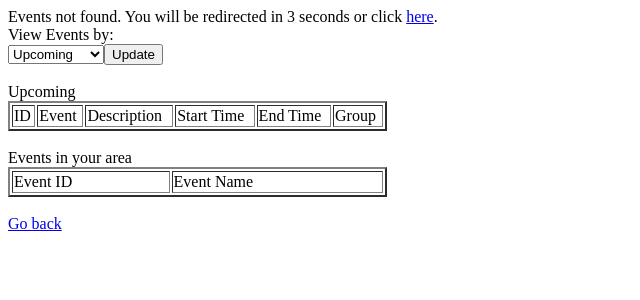
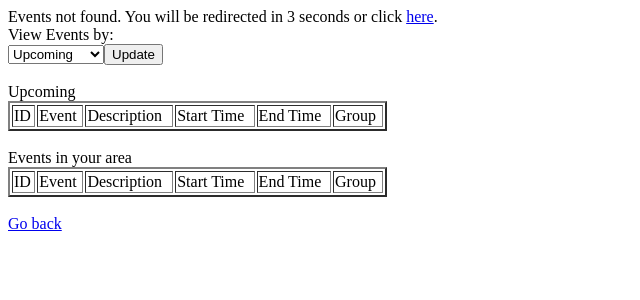
Before and after one commit to nislam17/Meetup, a PHP site: page /events.php in a window 1280 px wide. Shown: the top 300 px of the page, without its empty margins (0-640 px from the left). Run offline with PHP 8.4, Linux system fonts and the light colour scheme; data that the repository does not hold is empty.

Commit message:
made nearby locations more detailed

```diff
--- a/dbproject/events.php
+++ b/dbproject/events.php
@@ -102,21 +102,29 @@ $stmt->close();
 }
 
 echo "Events in your area";
-if ($stmt = $mysqli->prepare("select event_id, title from events where zip = (select zipcode from member where username = ?) and event_id not in (select event_id from attend where username = ?)")) {
+if ($stmt = $mysqli->prepare("select event_id,title,e.description,start_time,end_time,group_id,group_name
+							  from (events e join groups using (group_id)) join attend a using (event_id)
+							  where zip = (select zipcode from member where username = ?) and event_id not in (select event_id from attend where username = ?)")) {
 //if ($stmt = $mysqli->prepare("select event_id, title from events")) {
 $stmt->bind_param("ss", $_SESSION["username"], $_SESSION["username"]);
 $stmt->execute();
-$stmt->bind_result($eid, $name);
+  $stmt->bind_result($id,$title,$description,$stime,$etime,$gid,$group);
 echo '<table border = "2" width = 30%">';
-echo "<tr><td> Event ID </td><td> Event Name </td></tr>";
+  echo "<tr><td>ID</td><td>Event</td><td>Description</td><td>Start Time</td><td>End Time</td><td>Group</td></tr><br />";
 while ($stmt->fetch()) {
  //$name = n12br(htmlspecialchars($name));
- echo "<tr>";
- echo "<td> $eid</td>";
- echo "<td><a href='event_page.php?event_id=";
- echo $eid;
- echo "'\>$name</a></td>";
- echo "</tr>";
+	echo "<tr>";
+	echo "<td>$id</td>";
+	echo "<td><a href='event_page.php?event_id=";
+	echo $id;
+	echo "'\>$title</a></td>";
+	echo "<td>$description</td>";
+	echo "<td>$stime</td>";
+	echo "<td>$etime</td>";
+	echo "<td><a href='group_page.php?group_id=";
+	echo $gid;
+	echo "'\>$group</a></td>";
+	echo "</tr>";
 
 }
 echo "</table>";
```
